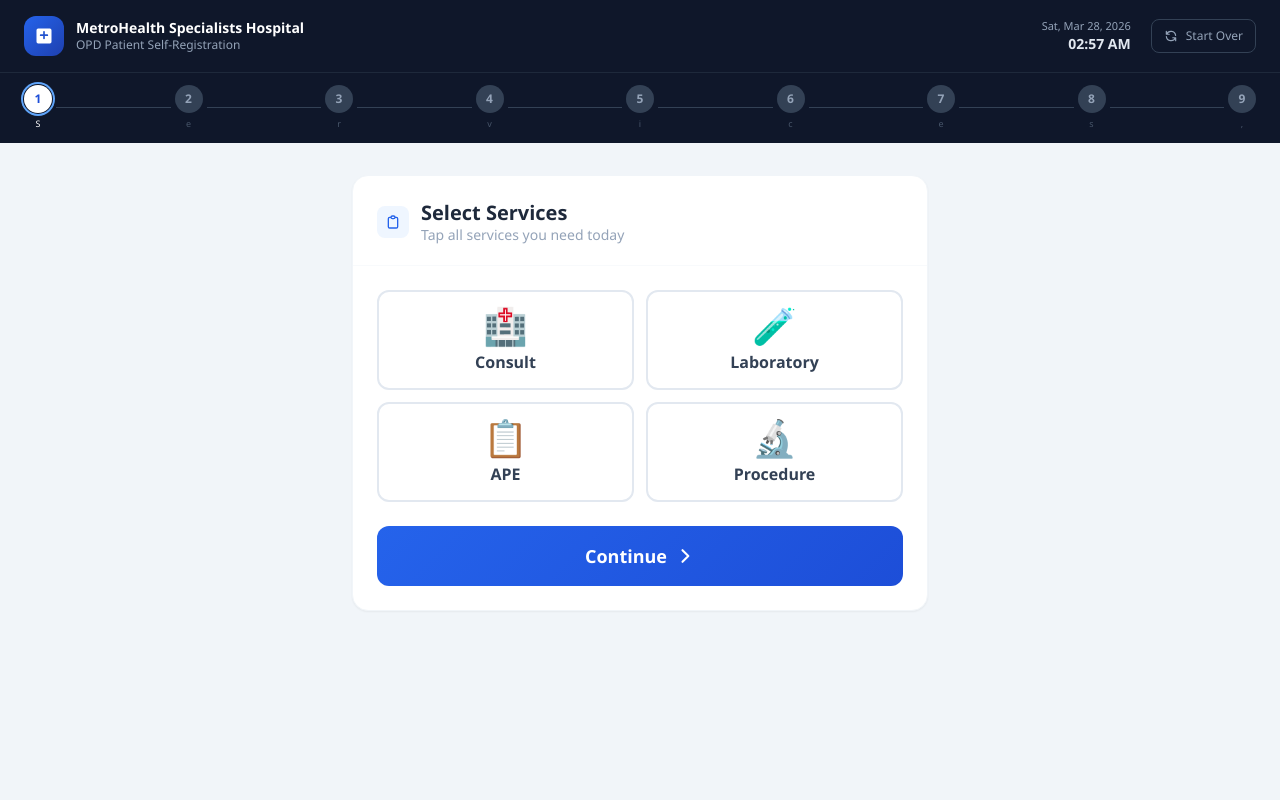
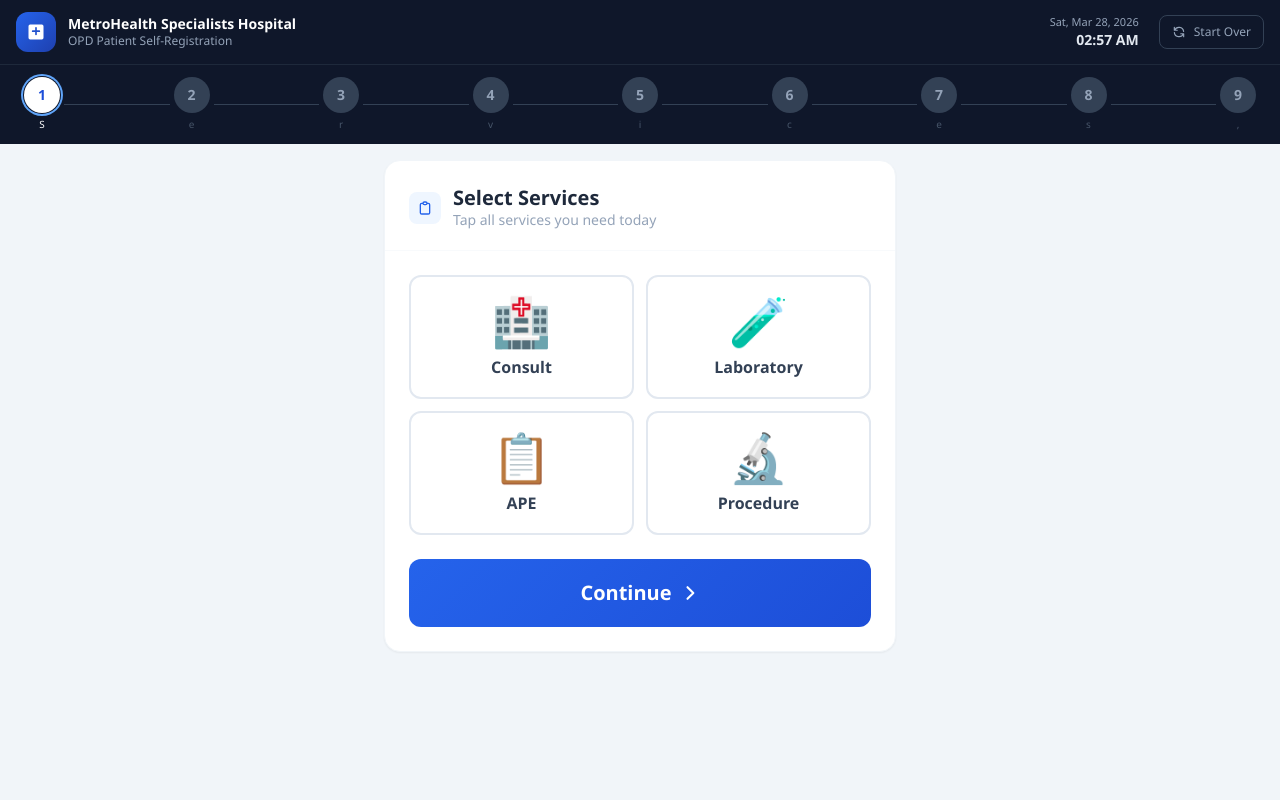
Before and after one commit to 11gaud/Opd-Kiosk, a Django app: page /step/1/ in a window 1280 px wide. Run offline with Django 4.2, Linux system fonts and the light colour scheme; data comes from the database, SQL or seed files in the repository; some libraries are stand-ins or nearby versions.

Commit message:
A descriptive commit message

```diff
--- a/apps/kiosk/forms.py
+++ b/apps/kiosk/forms.py
@@ -1,8 +1,8 @@
 from django import forms
 
-INPUT_CLASS = 'w-full border-2 border-slate-200 focus:border-blue-500 rounded-xl px-4 py-3 text-base outline-none transition bg-white text-slate-800 placeholder-slate-400'
-SELECT_CLASS = 'w-full appearance-none border-2 border-slate-200 focus:border-blue-500 rounded-xl pl-4 pr-10 py-3 text-base outline-none transition bg-white text-slate-800 cursor-pointer'
-TEXTAREA_CLASS = 'w-full border-2 border-slate-200 focus:border-blue-500 rounded-xl px-4 py-3 text-base outline-none transition bg-white text-slate-800 placeholder-slate-400 resize-none'
+INPUT_CLASS = 'w-full border-2 border-slate-200 focus:border-blue-500 rounded-xl px-4 py-4 text-base outline-none transition bg-white text-slate-800 placeholder-slate-400'
+SELECT_CLASS = 'w-full appearance-none border-2 border-slate-200 focus:border-blue-500 rounded-xl pl-4 pr-10 py-4 text-base outline-none transition bg-white text-slate-800 cursor-pointer'
+TEXTAREA_CLASS = 'w-full border-2 border-slate-200 focus:border-blue-500 rounded-xl px-4 py-4 text-base outline-none transition bg-white text-slate-800 placeholder-slate-400 resize-none'
 
 CIVIL_STATUS_CHOICES = [
     ('', '-- Select --'),
--- a/templates/base.html
+++ b/templates/base.html
@@ -34,7 +34,7 @@
 
     <!-- Header -->
     <header class="no-print flex-shrink-0" style="background:#0f172a">
-        <div class="px-6 py-4 flex items-center gap-4">
+        <div class="px-4 py-3 flex items-center gap-3">
             <!-- Branding -->
             <div class="flex items-center gap-3">
                 <div class="w-10 h-10 rounded-xl flex items-center justify-center flex-shrink-0"
@@ -98,8 +98,8 @@
     {% endif %}
 
     <!-- Main Content -->
-    <main class="flex-1 flex flex-col items-center px-4 py-8">
-        <div class="w-full max-w-xl">
+    <main class="flex-1 flex flex-col items-center px-3 py-4">
+        <div class="w-full max-w-lg">
             {% block content %}{% endblock %}
         </div>
     </main>
@@ -113,7 +113,7 @@
                 </svg>
             </div>
             <p class="text-slate-500 mb-1 text-lg font-medium">Are you still there?</p>
-            <p class="text-7xl font-black text-blue-700 my-3" id="idle-countdown">30</p>
+            <p class="text-8xl font-black text-blue-700 my-3" id="idle-countdown">30</p>
             <p class="text-slate-400 mb-7 text-sm">Session resets automatically</p>
             <button onclick="resetIdleTimer()"
                 class="w-full kiosk-btn-primary text-white text-xl font-bold py-4 rounded-xl mb-3 transition">
--- a/templates/kiosk/step1_services.html
+++ b/templates/kiosk/step1_services.html
@@ -28,10 +28,10 @@
                         class="hidden peer"
                         {% if service.code in selected %}checked{% endif %}>
                     <div class="peer-checked:border-blue-500 peer-checked:bg-blue-50
-                        border-2 border-slate-200 rounded-xl p-4 flex flex-col items-center gap-2
-                        transition-all active:scale-95 relative select-none">
-                        <span class="text-4xl leading-none">{{ service.icon }}</span>
-                        <span class="font-semibold text-slate-700 text-center text-base leading-tight">{{ service.label }}</span>
+                        border-2 border-slate-200 rounded-xl p-5 flex flex-col items-center gap-3
+                        transition-all active:scale-95 relative select-none min-h-28 justify-center">
+                        <span class="text-5xl leading-none">{{ service.icon }}</span>
+                        <span class="font-bold text-slate-700 text-center text-base leading-tight">{{ service.label }}</span>
                         <!-- Checkmark badge -->
                         <span class="peer-checked:flex hidden absolute top-2 right-2 w-5 h-5 bg-blue-600 rounded-full items-center justify-center">
                             <svg class="w-3 h-3 text-white" fill="none" stroke="currentColor" stroke-width="3" viewBox="0 0 24 24">
@@ -46,7 +46,7 @@
             </div>
 
             <button type="submit"
-                class="w-full kiosk-btn-primary text-white text-lg font-bold py-4 rounded-xl transition flex items-center justify-center gap-2">
+                class="w-full kiosk-btn-primary text-white text-xl font-bold py-5 rounded-xl transition flex items-center justify-center gap-2">
                 Continue
                 <svg class="w-5 h-5" fill="none" stroke="currentColor" stroke-width="2.5" viewBox="0 0 24 24">
                     <path stroke-linecap="round" stroke-linejoin="round" d="M9 5l7 7-7 7"/>
--- a/templates/kiosk/step5_contact.html
+++ b/templates/kiosk/step5_contact.html
@@ -34,7 +34,7 @@
             </div>
 
             <button type="submit"
-                class="w-full kiosk-btn-primary text-white text-lg font-bold py-4 rounded-xl transition flex items-center justify-center gap-2 mt-6">
+                class="w-full kiosk-btn-primary text-white text-xl font-bold py-5 rounded-xl transition flex items-center justify-center gap-2 mt-6">
                 Continue
                 <svg class="w-5 h-5" fill="none" stroke="currentColor" stroke-width="2.5" viewBox="0 0 24 24">
                     <path stroke-linecap="round" stroke-linejoin="round" d="M9 5l7 7-7 7"/>
--- a/templates/kiosk/step5_payment.html
+++ b/templates/kiosk/step5_payment.html
@@ -35,7 +35,7 @@
                     <div class="payment-card border-2 border-slate-200 rounded-xl p-4 flex flex-col items-center gap-2 transition-all active:scale-95 text-center
                         {% if choice.data.value == form.payment_method.value %}border-blue-500 bg-blue-50{% endif %}"
                         data-value="{{ choice.data.value }}">
-                        <div class="w-10 h-10 rounded-xl flex items-center justify-center
+                        <div class="w-12 h-12 rounded-xl flex items-center justify-center
                             {% if choice.data.value == 'selfpay' %}bg-emerald-100
                             {% elif choice.data.value == 'hmo' %}bg-blue-100
                             {% elif choice.data.value == 'corporate' %}bg-violet-100
@@ -80,7 +80,7 @@
             </div>
 
             <button type="submit"
-                class="w-full kiosk-btn-primary text-white text-lg font-bold py-4 rounded-xl transition flex items-center justify-center gap-2">
+                class="w-full kiosk-btn-primary text-white text-xl font-bold py-5 rounded-xl transition flex items-center justify-center gap-2">
                 Continue
                 <svg class="w-5 h-5" fill="none" stroke="currentColor" stroke-width="2.5" viewBox="0 0 24 24">
                     <path stroke-linecap="round" stroke-linejoin="round" d="M9 5l7 7-7 7"/>
--- a/templates/kiosk/step6_doctor.html
+++ b/templates/kiosk/step6_doctor.html
@@ -85,7 +85,7 @@
             </div>
 
             <button type="submit"
-                class="w-full kiosk-btn-primary text-white text-lg font-bold py-4 rounded-xl transition flex items-center justify-center gap-2">
+                class="w-full kiosk-btn-primary text-white text-xl font-bold py-5 rounded-xl transition flex items-center justify-center gap-2">
                 Continue
                 <svg class="w-5 h-5" fill="none" stroke="currentColor" stroke-width="2.5" viewBox="0 0 24 24">
                     <path stroke-linecap="round" stroke-linejoin="round" d="M9 5l7 7-7 7"/>
--- a/templates/kiosk/step7_signature.html
+++ b/templates/kiosk/step7_signature.html
@@ -35,7 +35,7 @@
 
         <!-- Signature canvas -->
         <div class="border-2 border-dashed border-slate-300 rounded-xl overflow-hidden bg-slate-50 mb-2 relative">
-            <canvas id="signature-canvas" class="w-full touch-none cursor-crosshair block" style="height:180px"></canvas>
+            <canvas id="signature-canvas" class="w-full touch-none cursor-crosshair block" style="height:240px"></canvas>
             <p id="sig-placeholder" class="absolute inset-0 flex flex-col items-center justify-center text-slate-400 pointer-events-none gap-1">
                 <svg class="w-8 h-8 text-slate-300" fill="none" stroke="currentColor" stroke-width="1.5" viewBox="0 0 24 24">
                     <path stroke-linecap="round" stroke-linejoin="round" d="M15.232 5.232l3.536 3.536m-2.036-5.036a2.5 2.5 0 113.536 3.536L6.5 21.036H3v-3.572L16.732 3.732z"/>
@@ -55,7 +55,7 @@
         <form method="post" action="{% url 'kiosk:step8' %}" id="sig-form">
             {% csrf_token %}
             <button type="submit" id="submit-sig"
-                class="w-full kiosk-btn-primary text-white text-lg font-bold py-4 rounded-xl transition flex items-center justify-center gap-2">
+                class="w-full kiosk-btn-primary text-white text-xl font-bold py-5 rounded-xl transition flex items-center justify-center gap-2">
                 I Agree & Continue
                 <svg class="w-5 h-5" fill="none" stroke="currentColor" stroke-width="2.5" viewBox="0 0 24 24">
                     <path stroke-linecap="round" stroke-linejoin="round" d="M9 5l7 7-7 7"/>
--- a/templates/kiosk/step8_summary.html
+++ b/templates/kiosk/step8_summary.html
@@ -143,7 +143,7 @@
 
         <!-- Confirm button -->
         <button id="confirm-btn"
-            class="w-full bg-emerald-600 hover:bg-emerald-700 active:bg-emerald-800 active:scale-[0.99] text-white text-lg font-bold py-4 rounded-xl transition flex items-center justify-center gap-2">
+            class="w-full bg-emerald-600 hover:bg-emerald-700 active:bg-emerald-800 active:scale-[0.99] text-white text-xl font-bold py-5 rounded-xl transition flex items-center justify-center gap-2">
             <svg class="w-5 h-5" fill="none" stroke="currentColor" stroke-width="2.5" viewBox="0 0 24 24">
                 <path stroke-linecap="round" stroke-linejoin="round" d="M9 12l2 2 4-4m6 2a9 9 0 11-18 0 9 9 0 0118 0z"/>
             </svg>
--- a/templates/kiosk/step9_ticket.html
+++ b/templates/kiosk/step9_ticket.html
@@ -28,7 +28,7 @@
                 {% for code, number in txn.queue_numbers.items %}
                 <div class="rounded-xl text-center py-6" style="background:linear-gradient(135deg,#1e3a8a,#2563eb)">
                     <p class="text-xs font-bold uppercase tracking-widest text-blue-200 mb-1">{{ code }}</p>
-                    <p class="text-5xl font-black text-white tracking-wide">{{ number }}</p>
+                    <p class="text-7xl font-black text-white tracking-wide">{{ number }}</p>
                 </div>
                 {% endfor %}
             </div>
--- a/templates/partials/_field.html
+++ b/templates/partials/_field.html
@@ -1,5 +1,5 @@
 <div class="flex flex-col gap-1.5">
-    <label for="{{ field.id_for_label }}" class="text-sm font-semibold text-slate-700">
+    <label for="{{ field.id_for_label }}" class="text-base font-semibold text-slate-700">
         {{ field.label }}{% if field.field.required %} <span class="text-red-500">*</span>{% endif %}
     </label>
     {% if field.widget_type == 'select' %}
--- a/templates/partials/_progress_bar.html
+++ b/templates/partials/_progress_bar.html
@@ -3,21 +3,21 @@
     {% for label in labels|slice:":9" %}
     {% with i=forloop.counter %}
     <div class="flex flex-col items-center flex-shrink-0">
-        <div class="w-7 h-7 rounded-full flex items-center justify-center text-xs font-bold transition-all
+        <div class="w-9 h-9 rounded-full flex items-center justify-center text-sm font-bold transition-all
             {% if i < step %}bg-blue-500 text-white
             {% elif i == step %}bg-white text-blue-700 ring-2 ring-blue-400 ring-offset-1 ring-offset-slate-900
             {% else %}bg-slate-700 text-slate-400{% endif %}">
             {% if i < step %}
-            <svg class="w-3.5 h-3.5" fill="none" stroke="currentColor" stroke-width="3" viewBox="0 0 24 24">
+            <svg class="w-4 h-4" fill="none" stroke="currentColor" stroke-width="3" viewBox="0 0 24 24">
                 <path stroke-linecap="round" stroke-linejoin="round" d="M5 13l4 4L19 7"/>
             </svg>
             {% else %}{{ i }}{% endif %}
         </div>
-        <span class="text-[9px] mt-1 font-medium
+        <span class="text-[10px] mt-1 font-medium
             {% if i < step %}text-blue-400
             {% elif i == step %}text-white
             {% else %}text-slate-600{% endif %}
-            hidden sm:block whitespace-nowrap">{{ label }}</span>
+            whitespace-nowrap">{{ label }}</span>
     </div>
     {% if not forloop.last %}
     <div class="flex-1 h-px mx-1 {% if i < step %}bg-blue-500{% else %}bg-slate-700{% endif %}"></div>
```
Also changed, not shown: templates/kiosk/step2_patient_type.html (+10 -10 lines), templates/kiosk/step4_personal_info.html (+5 -5 lines).
